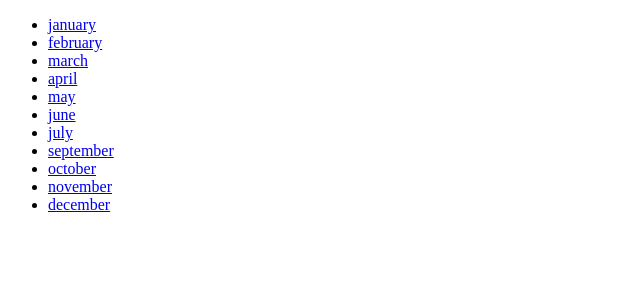
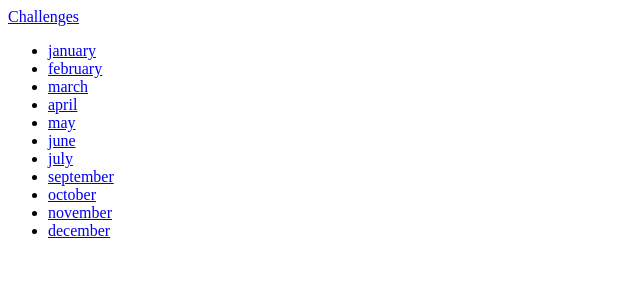
Before and after one commit to petre-marian-vaduva/Challanges-app-Django, a Django app: page /challenges/ in a window 1280 px wide. Shown: the top 300 px of the page, without its empty margins (0-640 px from the left). Run offline with Django 3.2, Linux system fonts and the light colour scheme.

Commit message:
include header.html to template index.html

```diff
--- a/challenges/templates/challenges/index.html
+++ b/challenges/templates/challenges/index.html
@@ -3,6 +3,7 @@
 {% block my_title %} Title_name {% endblock %}
 
 {% block content %}
+{% include 'challenges/includes/header.html' %}
 <ul>
     {% for key in dict_keys %}
     <li><a href='{%url "monthly-challenge" key%}'>{{ key }}</a></li>
```
Also changed, not shown: challenges/templates/challenges/includes/header.html (line endings or trailing spaces).
